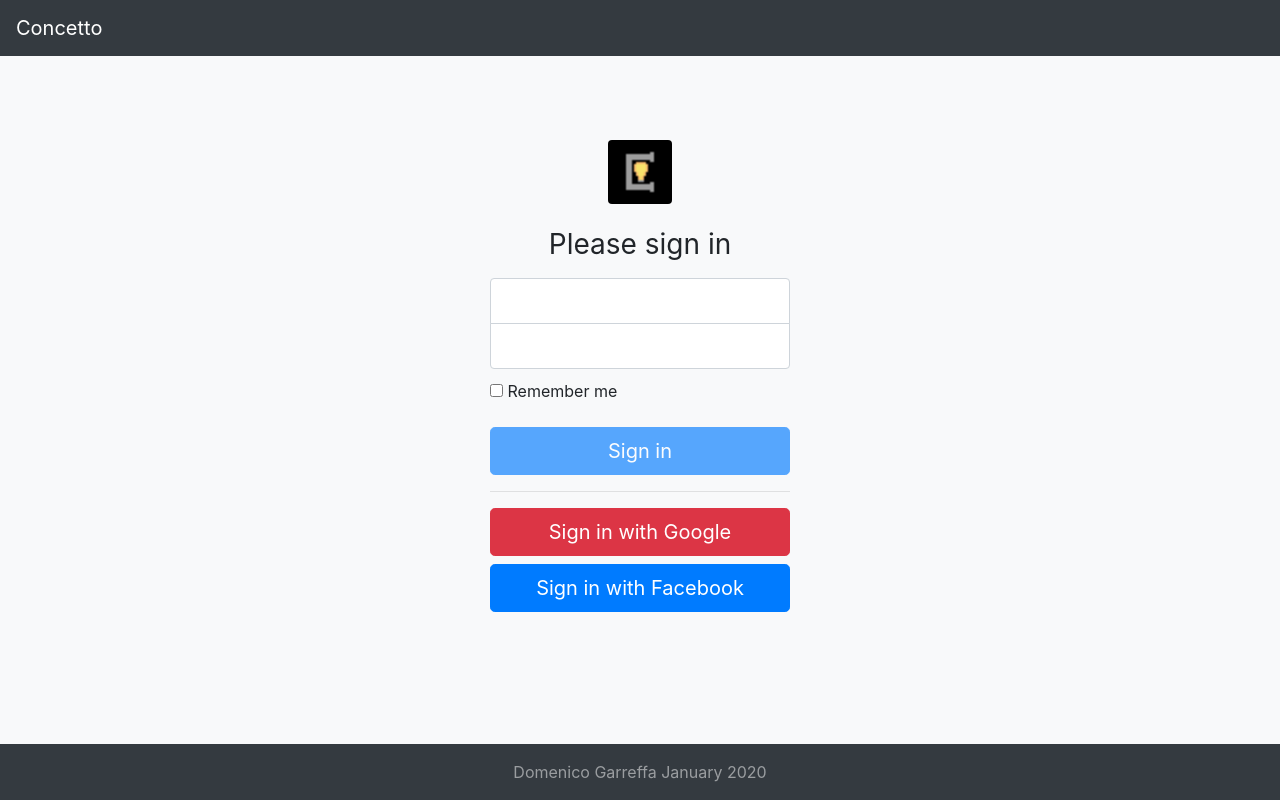
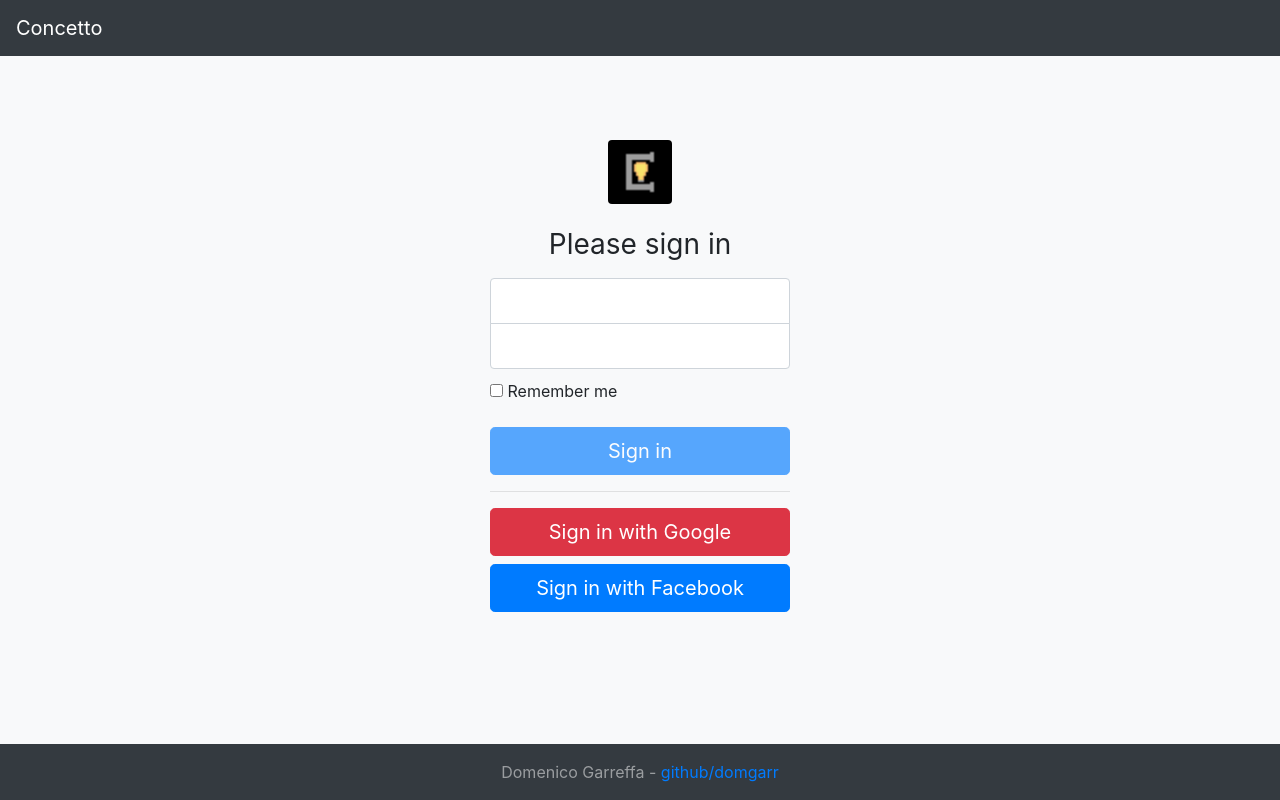
Before and after one commit to domgarr/Concetto, an Angular app in the folder client/: page /home in a window 1280 px wide. Built offline with nearby package versions, Linux system fonts and the light colour scheme; no server answers.

Commit message:
fix error in app component

```diff
--- a/client/src/app/app.component.html
+++ b/client/src/app/app.component.html
@@ -1,3 +1,3 @@
 <app-header></app-header>
 <router-outlet></router-outlet>
-<app-footer *ngIf="!authService.loggedIn"></app-footer>
+<app-footer *ngIf="!isLoggedIn()"></app-footer>
--- a/client/src/app/app.component.ts
+++ b/client/src/app/app.component.ts
@@ -52,4 +52,8 @@ loginSuccess() : void{
 loginFailure() : void{
   this.authService.loggedIn = false;
 }
+
+isLoggedIn() : boolean {
+  return this.authService.loggedIn;
 }
+}
--- a/client/src/app/auth/auth.service.ts
+++ b/client/src/app/auth/auth.service.ts
@@ -36,4 +36,6 @@ export class AuthService {
     this.loggedIn = status;
     this.loginStatusSource.next(status);
   }
+
+
 }
--- a/client/src/app/footer/footer.component.html
+++ b/client/src/app/footer/footer.component.html
@@ -1,5 +1,5 @@
 <footer>
     <div class="bg-dark text-white-50 fixed-bottom text-center p-3">
-      Domenico Garreffa January 2020
+      Domenico Garreffa - <a href="https://github.com/domgarr">github/domgarr</a>
     </div>
   </footer>
```
